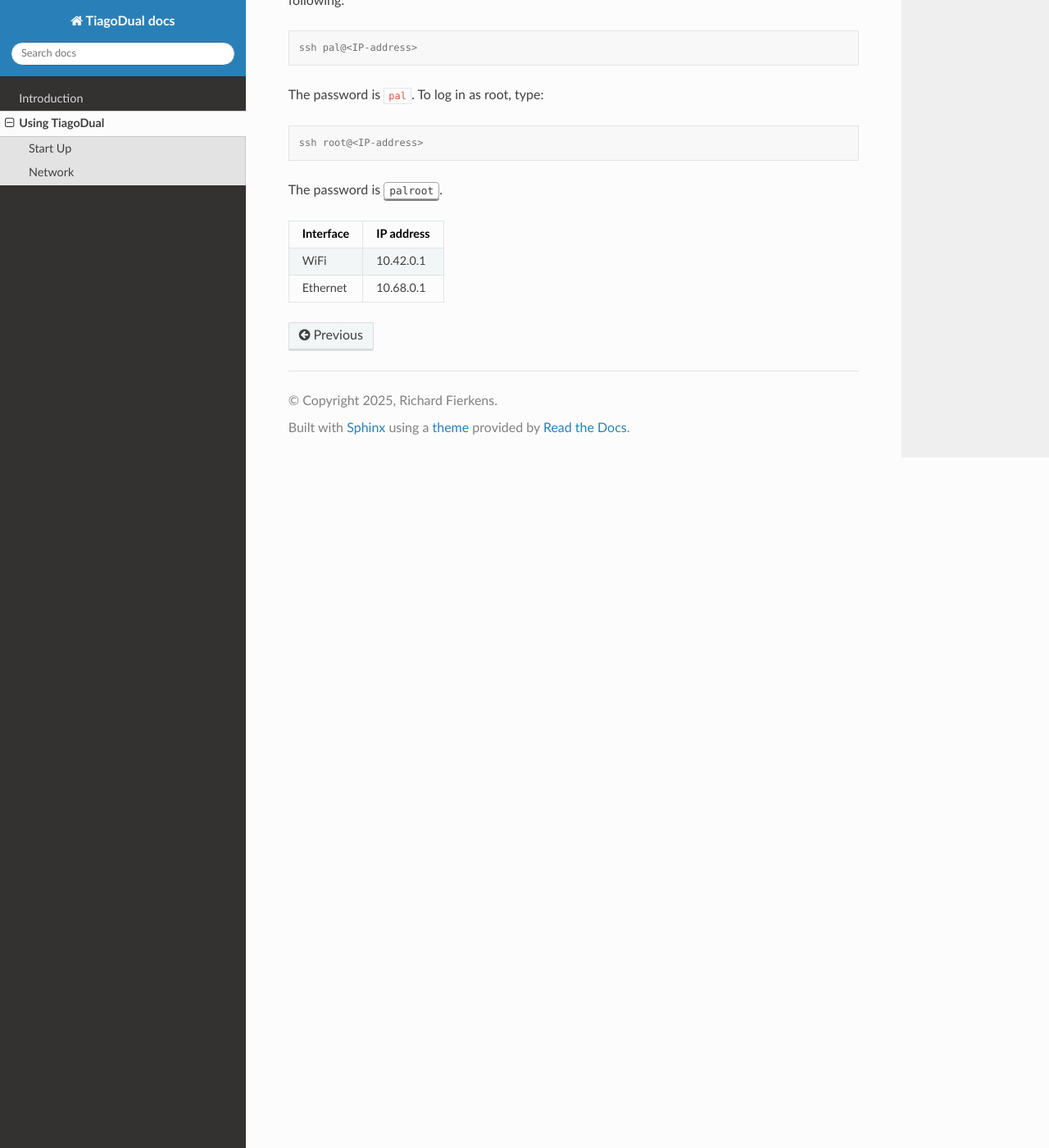
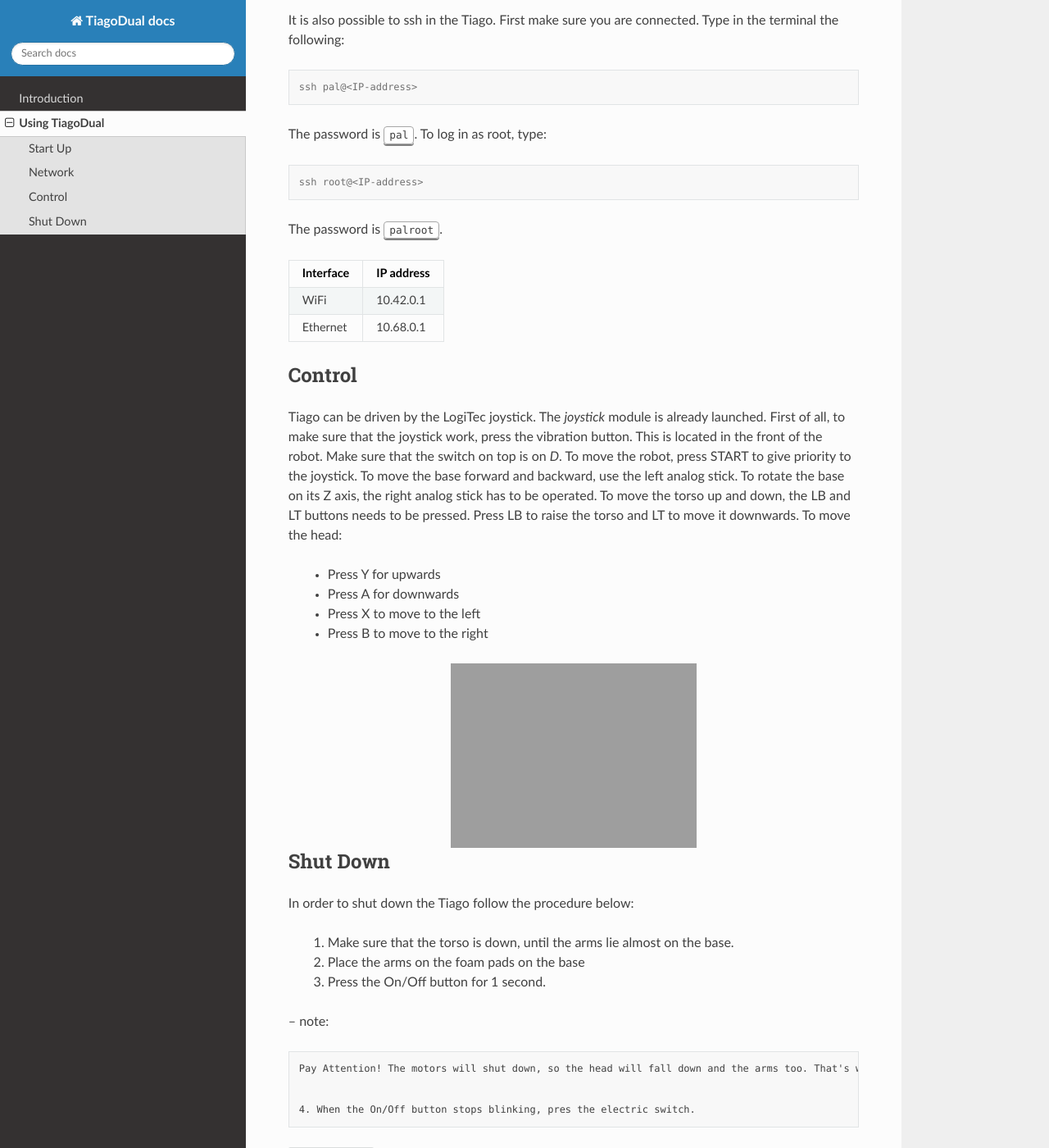
Before and after one commit to RichardFierkens/docs_tiago_dual, a Sphinx documentation site: the page built from docs/source/usage.rst, in a window 1280 px wide and 1400 px high, scrolled down 1022 px. Shown: the whole window at 82% size. Built offline with Sphinx 7.4.7 and the Read the Docs theme 3.1.0, drawn with Linux system fonts in a browser that asks for light colours; some of the changed text lies outside the part shown; grey boxes are pictures that could not be loaded.

Commit message:
Filled in the usage page

```diff
--- a/docs/source/usage.rst
+++ b/docs/source/usage.rst
@@ -14,6 +14,8 @@ The green button has three indicators with different modes described below:
 	- When the state is fixed, the robot is running
 	- When the state is slow-blink, the robotsystem is booting or shutting down
 	- When the state is fast-blink, the emergency button is pressed
+
+The display (3) will only show the battery percentage.
 
 .. image:: back_tiago_base.png
    :width: 700px
@@ -38,7 +40,7 @@ It is also possible to ssh in the Tiago. First make sure you are connected. Type
 
   ssh pal@<IP-address>
 
-The password is ``pal``. To log in as root, type:
+The password is :kbd:`pal`. To log in as root, type:
 
 .. code-block:: console
 
@@ -52,3 +54,36 @@ Interface  IP address
 WiFi	   10.42.0.1
 Ethernet   10.68.0.1
 =========  ==========
+
+
+
+Control
+-------
+
+Tiago can be driven by the LogiTec joystick. The `joystick` module is already launched. First of all, to make sure that the joystick work, press the vibration button. This is located in the front of the robot. Make sure that the switch on top is on `D`. To move the robot, press START to give priority to the joystick. To move the base forward and backward, use the left analog stick. To rotate the base on its Z axis, the right analog stick has to be operated. To move the torso up and down, the LB and LT buttons needs to be pressed. Press LB to raise the torso and LT to move it downwards. To move the head:
+
+	- Press Y for upwards
+	- Press A for downwards
+	- Press X to move to the left
+	- Press B to move to the right
+
+.. image:: joystick.png
+   :width: 400px
+   :height: 300px
+   :scale: 75 %
+   :align: center
+
+Shut Down
+---------
+
+In order to shut down the Tiago follow the procedure below:
+
+	1. Make sure that the torso is down, until the arms lie almost on the base.
+	2. Place the arms on the foam pads on the base
+	3. Press the On/Off button for 1 second.
+-- note::
+
+	Pay Attention! The motors will shut down, so the head will fall down and the arms too. That's why it is important to let the arms rest on the base. Maybe even help him while shutting down.
+
+
+	4. When the On/Off button stops blinking, pres the electric switch.
```
